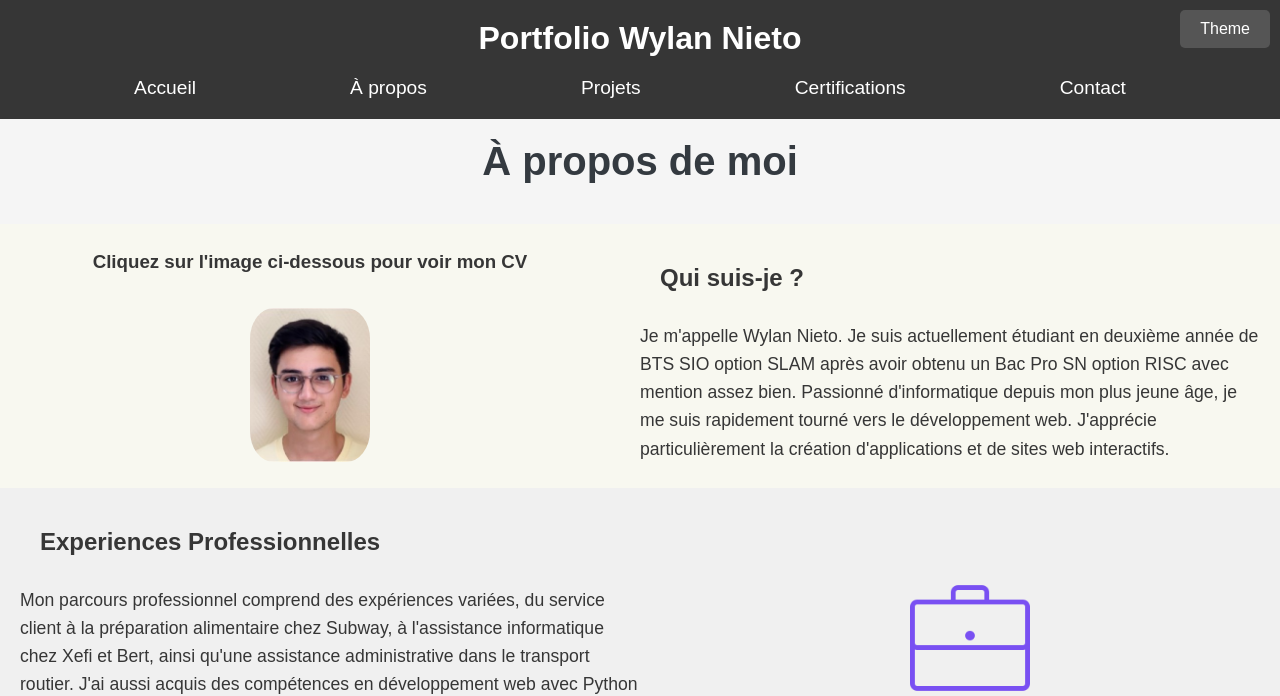
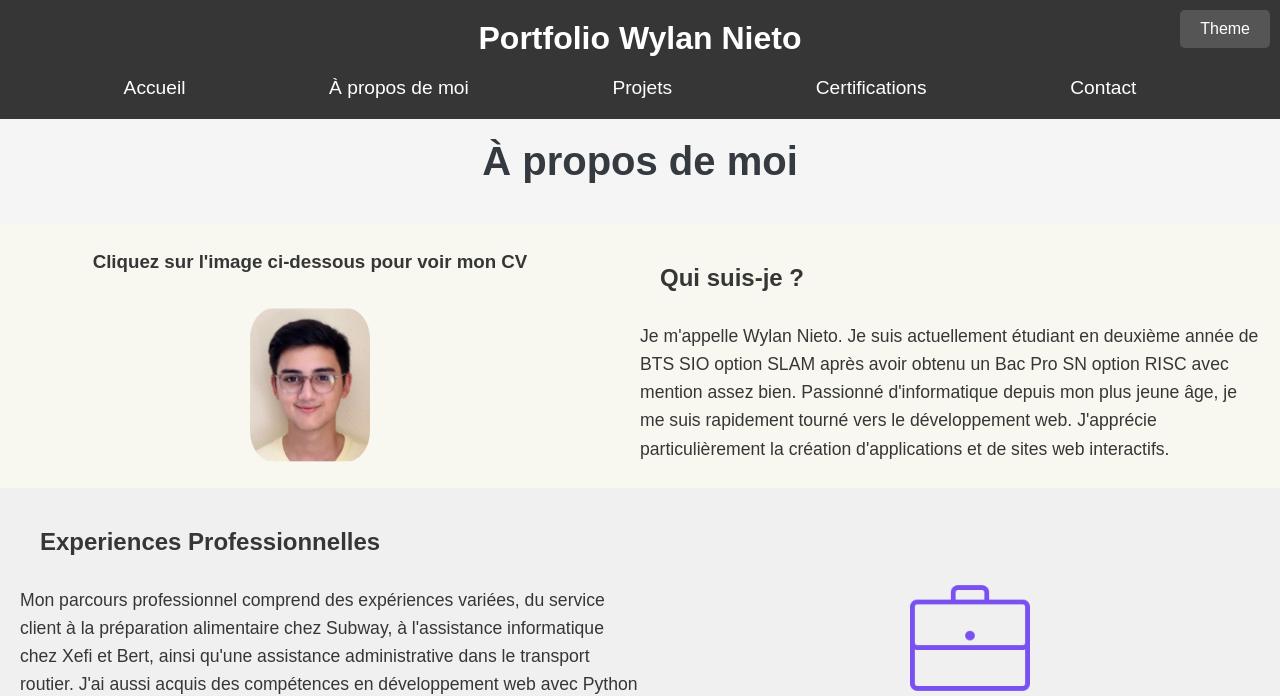
Before and after one commit to NIETOW/Portfolio, a plain HTML site: page about.html in a window 1280 px wide. Shown: the top 696 px of the page. Drawn offline with Linux system fonts and the light colour scheme.

Commit message:
Correction header

```diff
--- a/about.html
+++ b/about.html
@@ -18,7 +18,7 @@
         <nav>
             <ul>
                 <li><a href="index.html">Accueil</a></li>
-                <li><a href="about.html">À propos</a></li>
+                <li><a href="about.html">À propos de moi</a></li>
                 <li><a href="projects.html">Projets</a></li>
                 <li><a href="certifications.html">Certifications</a></li>
                 <li><a href="contact.html">Contact</a></li>
```
Also changed, not shown: certifications.html (+1 -1 lines), contact.html (+1 -1 lines), index.html (+1 -1 lines), projects.html (+1 -1 lines).
